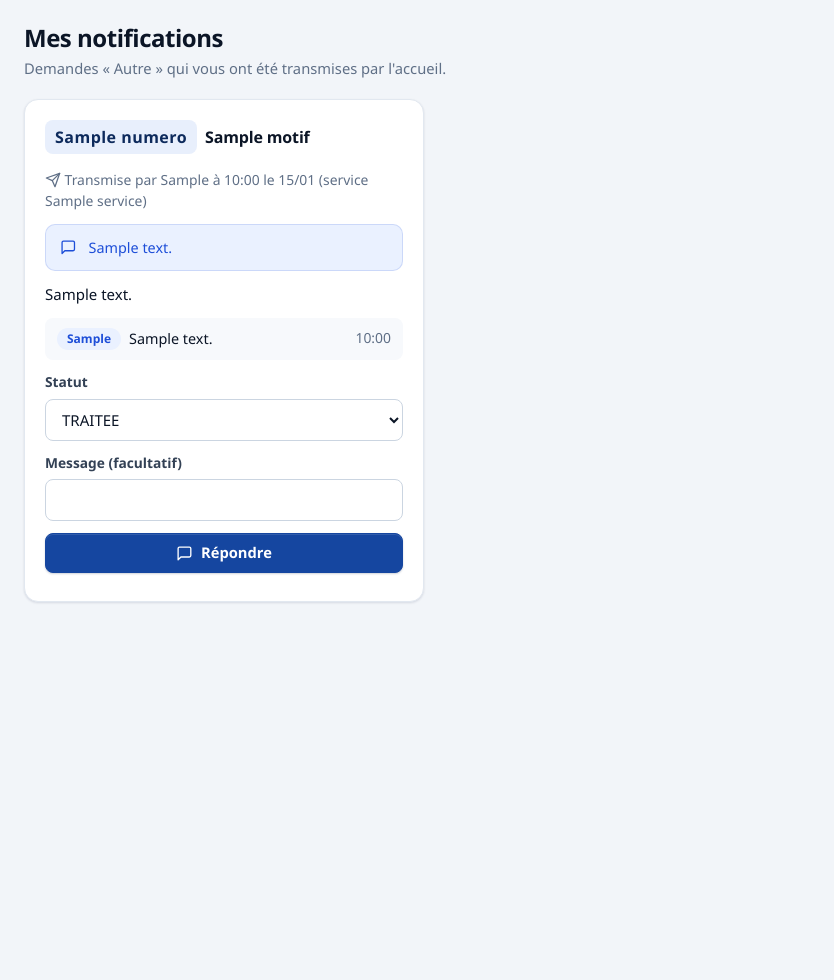
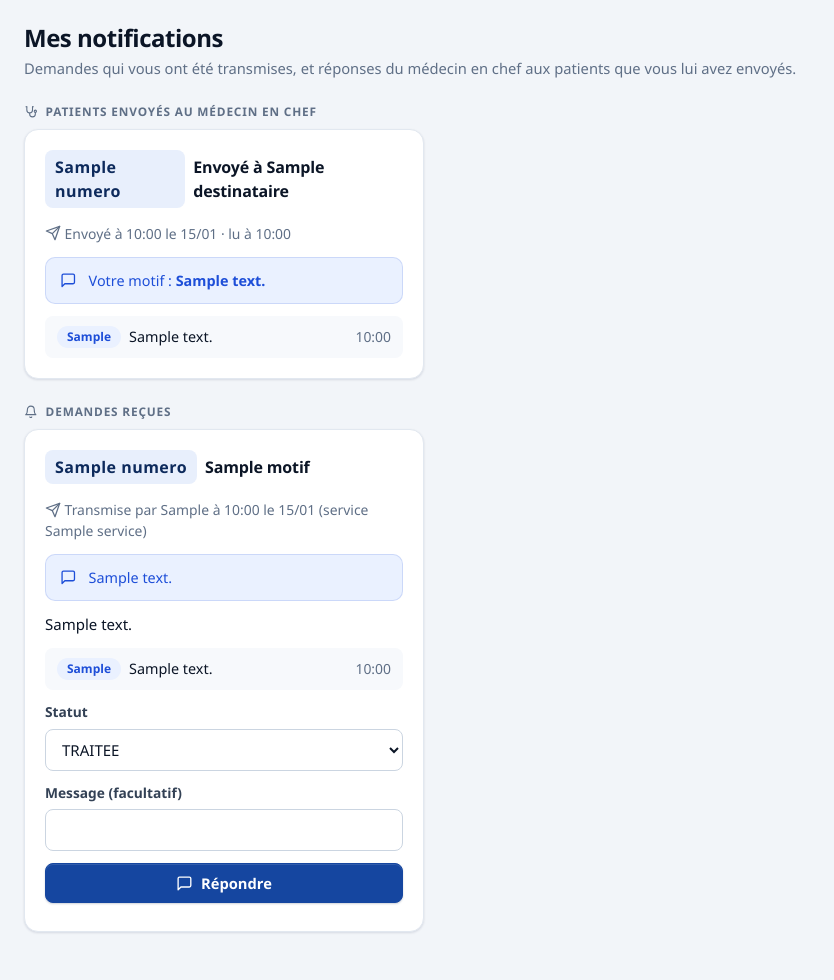
Before and after one commit to KnightGeorge11/gestion-file-attente, a Django app: template circuit/templates/circuit/notifications.html in a window 1280 px wide. Shown: the whole page, without its empty margins (0-834 px from the left). Before the commit the page ends 603 px from the top, so only its background shows below. Run offline with Django 5.2, Linux system fonts and the light colour scheme; the template is opened without the code that fills it: most values are stand-ins (such as "Sample title", 1, 10 or a date in 2020).

Commit message:
Médecin en chef : motif du médecin bien visible, réponse renvoyée au médecin (décision du 23/11)
- Chez le médecin en chef : « Motif du médecin : … » sur chaque patient
  envoyé ; plus de doublon motif/précision ; « Dernier appel » ne montre plus
  l'appel du médecin, seulement les siens ; bouton « Appeler le patient ».
- Chez le médecin : nouvelle section « Patients envoyés au médecin en chef »
  dans ses Notifications (son motif, statut et message de la réponse) ;
  la pastille compte les réponses non lues, marquées lues à l'ouverture.
- Message après réponse : « Réponse envoyée à <médecin> » (et non à l'accueil).

Vérifié à l'écran avec chef1 (M001, M002) ; 1 test aller-retour ajouté ;
suite complète 373 OK. Aucune migration.

Co-Authored-By: Claude Opus 5.5 <noreply@anthropic.com>

```diff
--- a/circuit/templates/circuit/notifications.html
+++ b/circuit/templates/circuit/notifications.html
@@ -5,10 +5,30 @@
 <div class="entete-page">
     <div>
         <h1>Mes notifications</h1>
-        <p class="sous-titre">Demandes « Autre » qui vous ont été transmises par l'accueil.</p>
+        <p class="sous-titre">Demandes qui vous ont été transmises{% if envoyes %}, et réponses du médecin en chef aux patients que vous lui avez envoyés{% endif %}.</p>
     </div>
 </div>
 <div id="zone-notifications" hx-get="{{ request.get_full_path }}" hx-trigger="every 10s [pasDeSaisie()]" hx-select="#zone-notifications" hx-swap="outerHTML" hx-disinherit="hx-select hx-swap hx-target">
+{% if envoyes %}
+{# Médecin : réponses du médecin en chef aux patients qu'il lui a envoyés (décision du 23/11/2026). #}
+<div class="section-titre">{% icone "medecin" %}Patients envoyés au médecin en chef</div>
+<div class="cartes-demandes" data-suivi="envoyes">
+{% for n in envoyes %}
+<section class="carte {% if n.reponses_nouvelles %}accent{% endif %}" data-id="envoi-{{ n.pk }}">
+    <div class="carte-entete">
+        <h2><span class="jeton">{{ n.demande.ticket.numero }}</span>Envoyé à {{ n.destinataire }}</h2>
+        {% if n.reponses_nouvelles %}<span class="etiquette alerte">Nouvelle réponse</span>{% elif not n.reponses.all %}<span class="etiquette">En attente de réponse</span>{% endif %}
+    </div>
+    <p class="discret">{% icone "envoyer" %} Envoyé à {{ n.date|time:"H:i" }} le {{ n.date|date:"d/m" }}{% if n.date_lecture %} · lu à {{ n.date_lecture|time:"H:i" }}{% endif %}</p>
+    {% if n.message %}<div class="encart">{% icone "message" %}<span>Votre motif : <strong>{{ n.message }}</strong></span></div>{% endif %}
+    {% for r in n.reponses.all %}
+        <div class="reponse"><span class="etiquette info">{{ r.get_statut_display }}</span> {{ r.message }} <span class="discret pousse">{{ r.date|time:"H:i" }}</span></div>
+    {% endfor %}
+</section>
+{% endfor %}
+</div>
+{% if notifications %}<div class="section-titre">{% icone "cloche" %}Demandes reçues</div>{% endif %}
+{% endif %}
 <div class="cartes-demandes" data-suivi="notifications">
 {% for n in notifications %}
 <section class="carte {% if not n.date_lecture %}accent{% endif %}" data-id="{{ n.pk }}">
@@ -17,17 +37,17 @@
         {% if not n.date_lecture %}<span class="etiquette alerte">Nouvelle</span>{% endif %}
     </div>
     <p class="discret">{% icone "envoyer" %} Transmise par {{ n.transmise_par }} à {{ n.date|time:"H:i" }} le {{ n.date|date:"d/m" }}{% if n.service %} (service {{ n.service.nom }}){% endif %}</p>
-    {% if n.message %}<div class="encart">{% icone "message" %}<span>{{ n.message }}</span></div>{% endif %}
-    {% if n.demande.precision %}<p>{{ n.demande.precision }}</p>{% endif %}
+    {% if n.message %}<div class="encart">{% icone "message" %}<span>{% if n.du_medecin %}Motif du médecin : <strong>{{ n.message }}</strong>{% else %}{{ n.message }}{% endif %}</span></div>{% endif %}
+    {% if n.demande.precision and n.demande.precision != n.message %}<p>{{ n.demande.precision }}</p>{% endif %}
     {% for r in n.reponses.all %}
         <div class="reponse"><span class="etiquette info">{{ r.get_statut_display }}</span> {{ r.message }} <span class="discret pousse">{{ r.date|time:"H:i" }}</span></div>
     {% endfor %}
     {% if n.demande.statut != 'CLOTUREE' and n.demande.ticket.jour == aujourd_hui %}
-    {% with dernier=n.demande.ticket.appels.all.0 %}
+    {% with dernier=n.dernier_appel %}
     <form method="post" action="{% url 'circuit:notification_appeler' n.pk %}" class="appel-suivant" style="margin:10px 0 4px">
         {% csrf_token %}
         <input name="poste" maxlength="50" placeholder="Bureau / salle (facultatif)" aria-label="Bureau ou salle">
-        <button class="accent">{% icone "appel" %}Appeler le visiteur à l'écran</button>
+        <button class="accent">{% icone "appel" %}Appeler {% if n.du_medecin %}le patient{% else %}le visiteur{% endif %} à l'écran</button>
     </form>
     {% if dernier %}<p class="discret">{% icone "historique" %} Dernier appel à {{ dernier.date|time:"H:i:s" }} · « {{ dernier.nom_service }}{% if dernier.poste %} · {{ dernier.poste }}{% endif %} »</p>{% endif %}
     {% endwith %}
@@ -44,7 +64,7 @@
     {% endif %}
 </section>
 {% empty %}
-<div class="carte vide">{% icone "cloche" %} Aucune notification.</div>
+{% if not envoyes %}<div class="carte vide">{% icone "cloche" %} Aucune notification.</div>{% endif %}
 {% endfor %}
 </div>
 </div>
--- a/core/context_processors.py
+++ b/core/context_processors.py
@@ -12,7 +12,7 @@ def navigation(request):
         return contexte
 
     from comptes.permissions import a_droit
-    from circuit.models import Notification
+    from circuit.services import nombre_notifications
     from circuit.visibilite import services_operationnels
 
     contexte.update(
@@ -22,9 +22,7 @@ def navigation(request):
             # Onglet « Borne » : bornes du centre ACTIF administrées (les droits
             # d'administration sont l'union de toutes les affectations).
             "administre_bornes": utilisateur.is_staff and _administre_bornes(utilisateur, centre),
-            "nb_notifications": Notification.objects.filter(
-                centre=centre, destinataire=utilisateur, date_lecture__isnull=True
-            ).count(),
+            "nb_notifications": nombre_notifications(utilisateur, centre),
         }
     )
     return contexte
```
Also changed, not shown: circuit/services.py (+14 -0 lines), circuit/tests/test_relecture_23_11.py (+34 -0 lines), circuit/views.py (+30 -5 lines).
